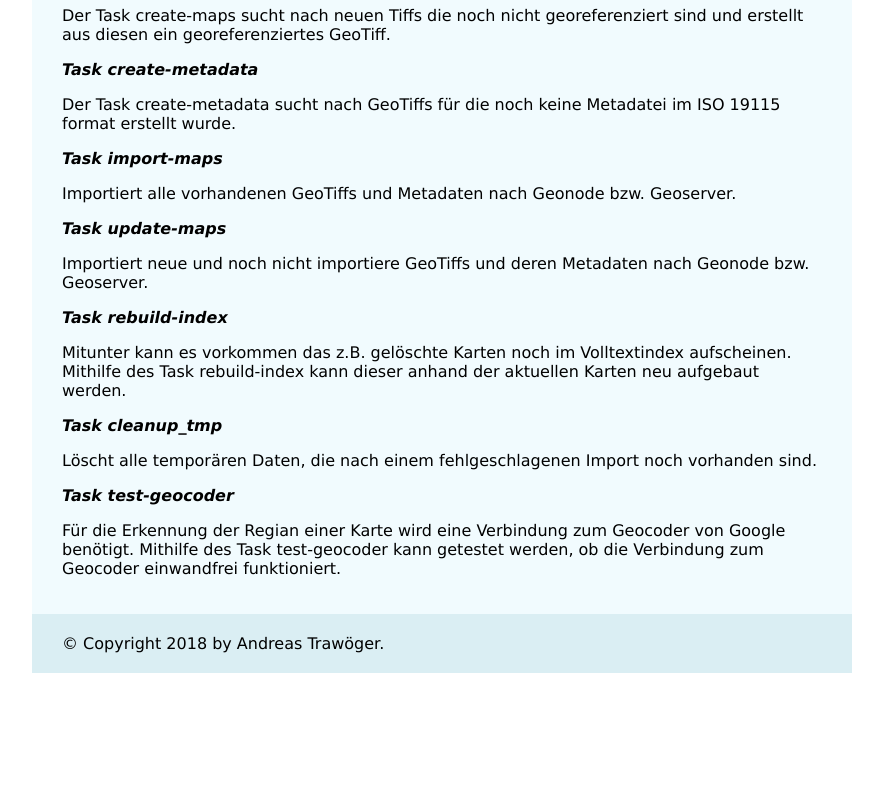
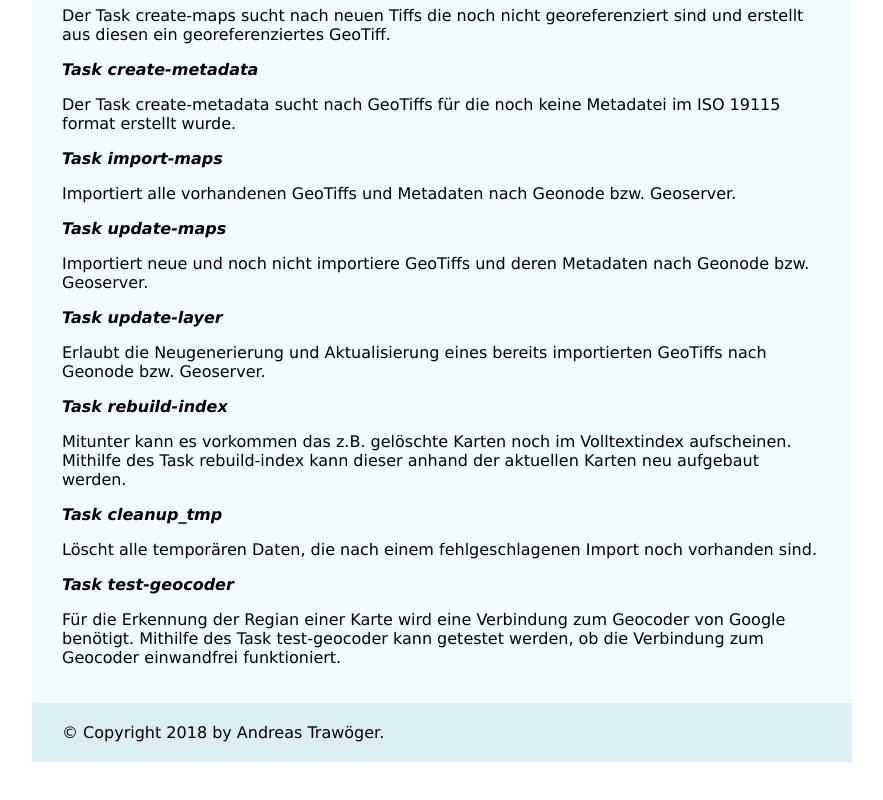
Before and after one commit to atrawog/woldan-doc, a plain HTML site: page docs/tools/index.html in a window 1280 px wide. Shown: the part 943-1743 px from the top of the page, without its empty margins (198-1081 px from the left). Before the commit the page ends 1666 px from the top, so only its background shows below. Drawn offline with Linux system fonts and the light colour scheme.

Commit message:
Update site,

```diff
--- a/docs/tools/index.html
+++ b/docs/tools/index.html
@@ -50,6 +50,8 @@ update_maps
 <p>Importiert alle vorhandenen GeoTiffs und Metadaten nach Geonode bzw. Geoserver.</p>
 <p><strong><em>Task update-maps</em></strong></p>
 <p>Importiert neue und noch nicht importiere GeoTiffs und deren Metadaten nach Geonode bzw. Geoserver.</p>
+<p><strong><em>Task update-layer</em></strong></p>
+<p>Erlaubt die Neugenerierung und Aktualisierung eines bereits importierten GeoTiffs nach Geonode bzw. Geoserver.</p>
 <p><strong><em>Task rebuild-index</em></strong></p>
 <p>Mitunter kann es vorkommen das z.B. gelöschte Karten noch im Volltextindex aufscheinen. Mithilfe des Task rebuild-index kann dieser anhand der aktuellen Karten neu aufgebaut werden.</p>
 <p><strong><em>Task cleanup_tmp</em></strong></p>
```
Also changed, not shown: 1 other file.
